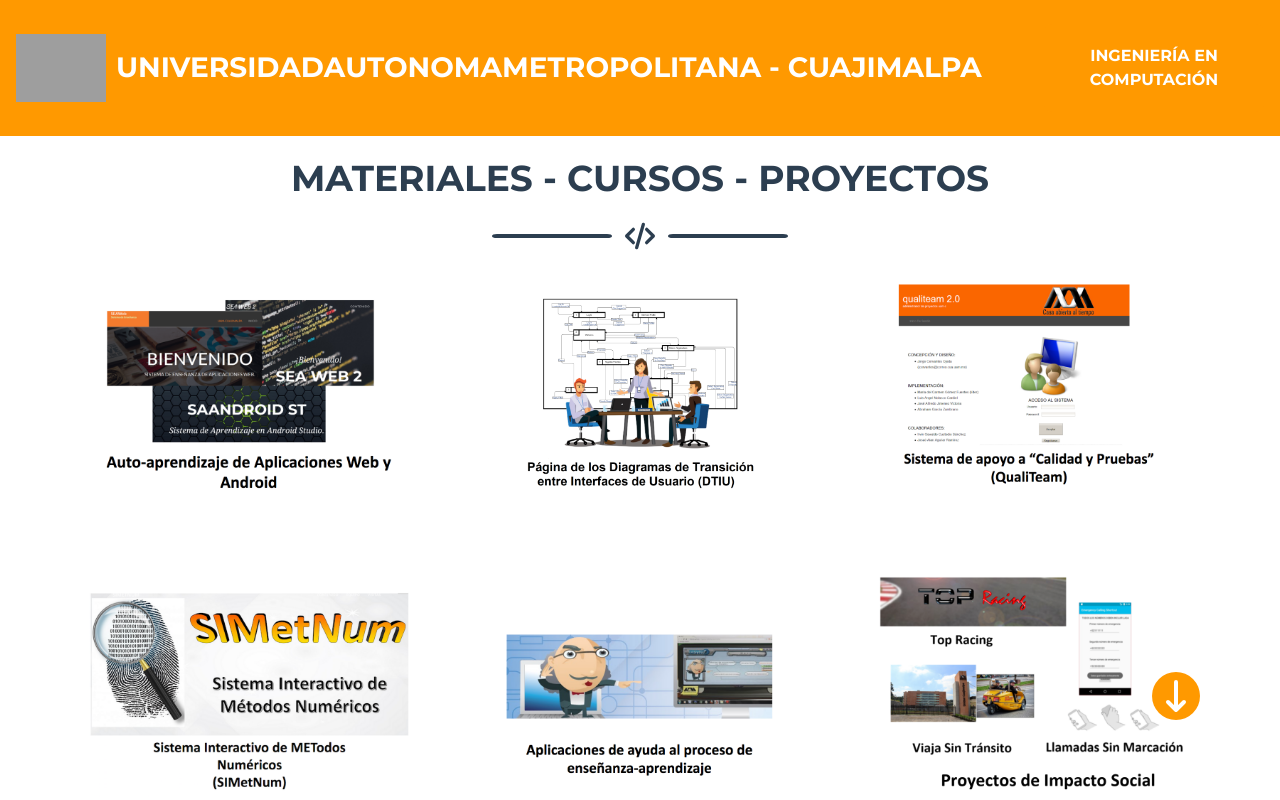
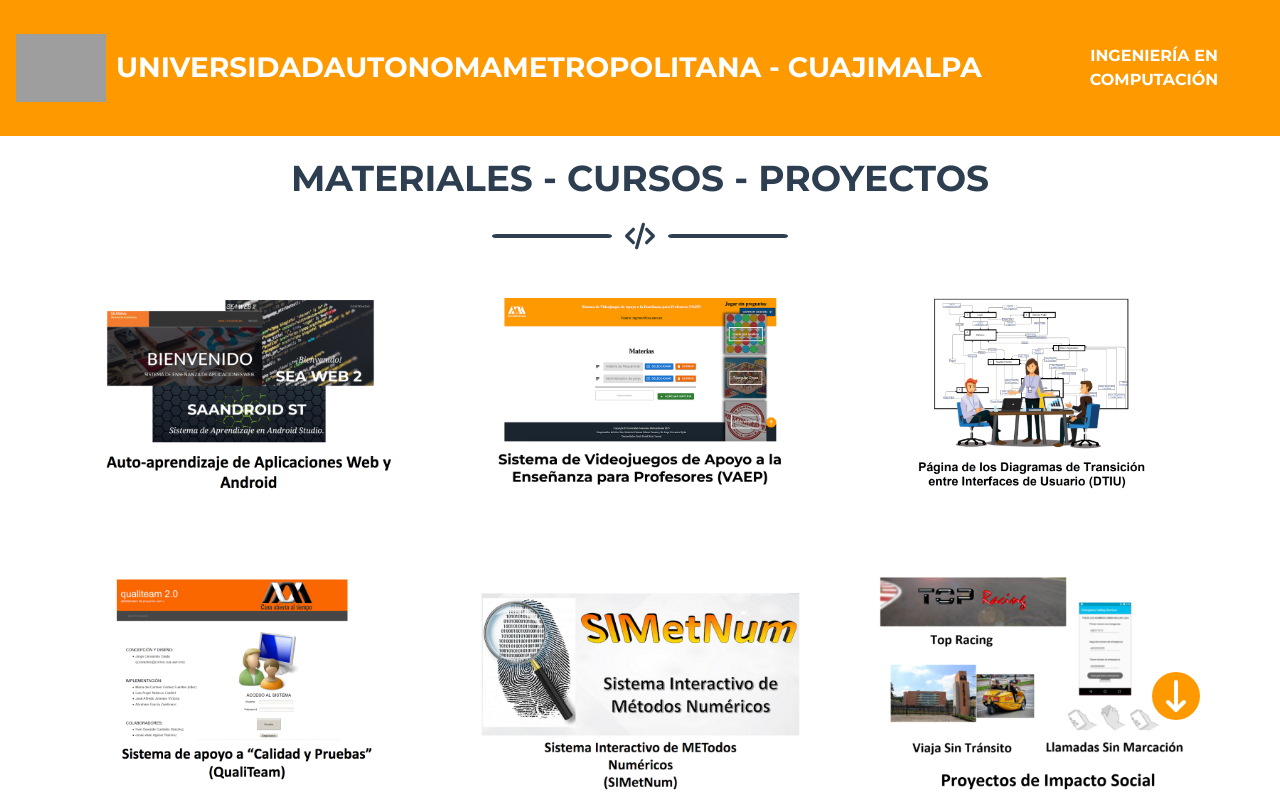
Before and after one commit to InakiGT/JSF, a React (Vite) app: page / in a window 1280 px wide. Shown: the top 800 px of the page. Built offline with nearby package versions, Linux system fonts and the light colour scheme; grey boxes are pictures that could not be loaded.

Commit message:
[ADDED] Card de VAEP

```diff
--- a/src/components/Material.tsx
+++ b/src/components/Material.tsx
@@ -19,6 +19,13 @@
         { title: 'SEAWeb 1', content: 'Bienvenido al curso de desarrollo web donde aprenderás los fundamentos de aplicaciones web, desde HTML básico hasta el manejo de servidores Java con Servlets y JSP, incluyendo el acceso a bases de datos.', link: 'http://148.206.168.124:8080/seaweb/' },
         { title: 'SEAWeb 2', content: 'JavaServer Faces (JSF) es un marco de desarrollo de aplicaciones web en Java que simplifica el proceso de creación de interfaces de usuario al separar la presentación de la lógica de la aplicación. Utiliza páginas Facelets que contienen componentes de alto nivel para interactuar con el servidor de manera independiente.', link: 'http://148.206.168.124:8080/seaweb/' },
       ]
+    },
+    {
+      img: 'VAEP.png',
+      title: 'Sistema de Videojuegos de Apoyo a la Enseñanza para Profesores (VAEP)',
+      content: [
+        { title: 'Sistema de Videojuegos de Apoyo a la Enseñanza para Profesores (VAEP)', content: '', link: 'https://vaep-uamc.web.app/' }
+      ],
     },
     {
       img: 'Curso6.png',
@@ -43,13 +50,13 @@
         { title: 'Libro de Texto', content: 'El libro Practicas con SIMetNum: Material de apoyo para la impartición de métodos numéricos, contiene una breve explicación de los métodos y prácticas diseñadas para ilustrar con SIMetNum propiedades clave de cada uno.', link: 'https://www.cua.uam.mx/404_override' },
       ]
     },
-    {
-      img: 'Curso5.png',
-      title: 'Aplicaciones de Ayuda al proceso de Enseñanza-Aprendizaje',
-      content: [
-        { content: 'En este apartado hay proyectos para generar dinámicas en clase que ayuden a reforzar el conocimiento.', link: 'http://148.206.168.145:8080/AplicacionesEnsenanzaAprendizaje/' },
-      ]
-    },
+    // {
+    //   img: 'Curso5.png',
+    //   title: 'Aplicaciones de Ayuda al proceso de Enseñanza-Aprendizaje',
+    //   content: [
+    //     { content: 'En este apartado hay proyectos para generar dinámicas en clase que ayuden a reforzar el conocimiento.', link: 'http://148.206.168.145:8080/AplicacionesEnsenanzaAprendizaje/' },
+    //   ]
+    // },
     {
       img: 'Curso4.png',
       title: 'Proyectos de Impacto Social',
--- a/src/components/MenuHambuguer.tsx
+++ b/src/components/MenuHambuguer.tsx
@@ -29,7 +29,6 @@
         </svg>
       </button>
 
-      {/* Ingeniería en Computación con cambios en scroll */}
       <a
         className={`text-title absolute left-0 bottom-[-60px] flex px-4 text-left text-white hover:text-black cursor-pointer uppercase xl:static xl:block xl:px-0 transition-transform duration-300 transform origin-top ${
           menu ? "scale-y-100" : "scale-y-0"
```
Also changed, not shown: public/VAEP.png (added).
